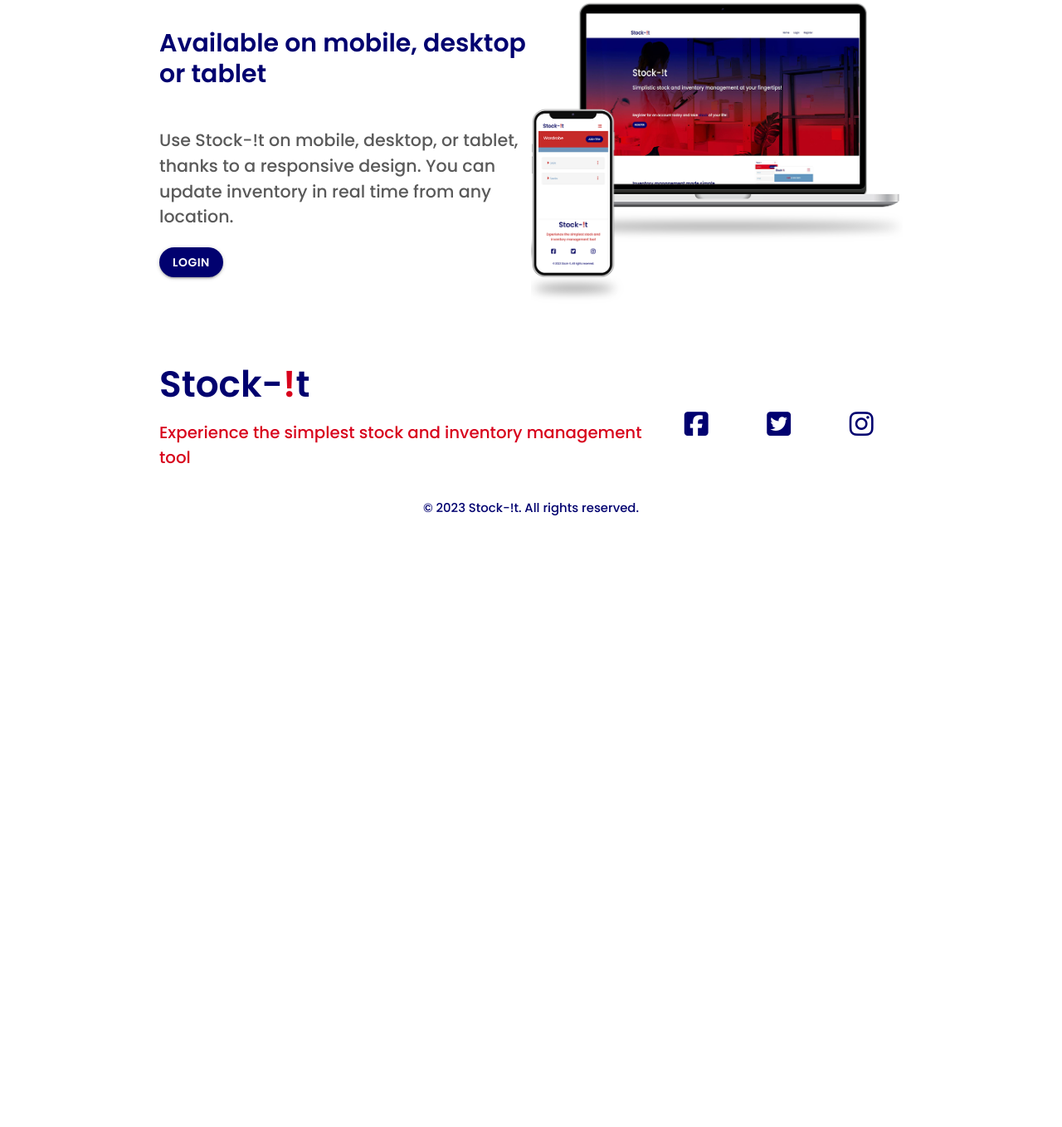
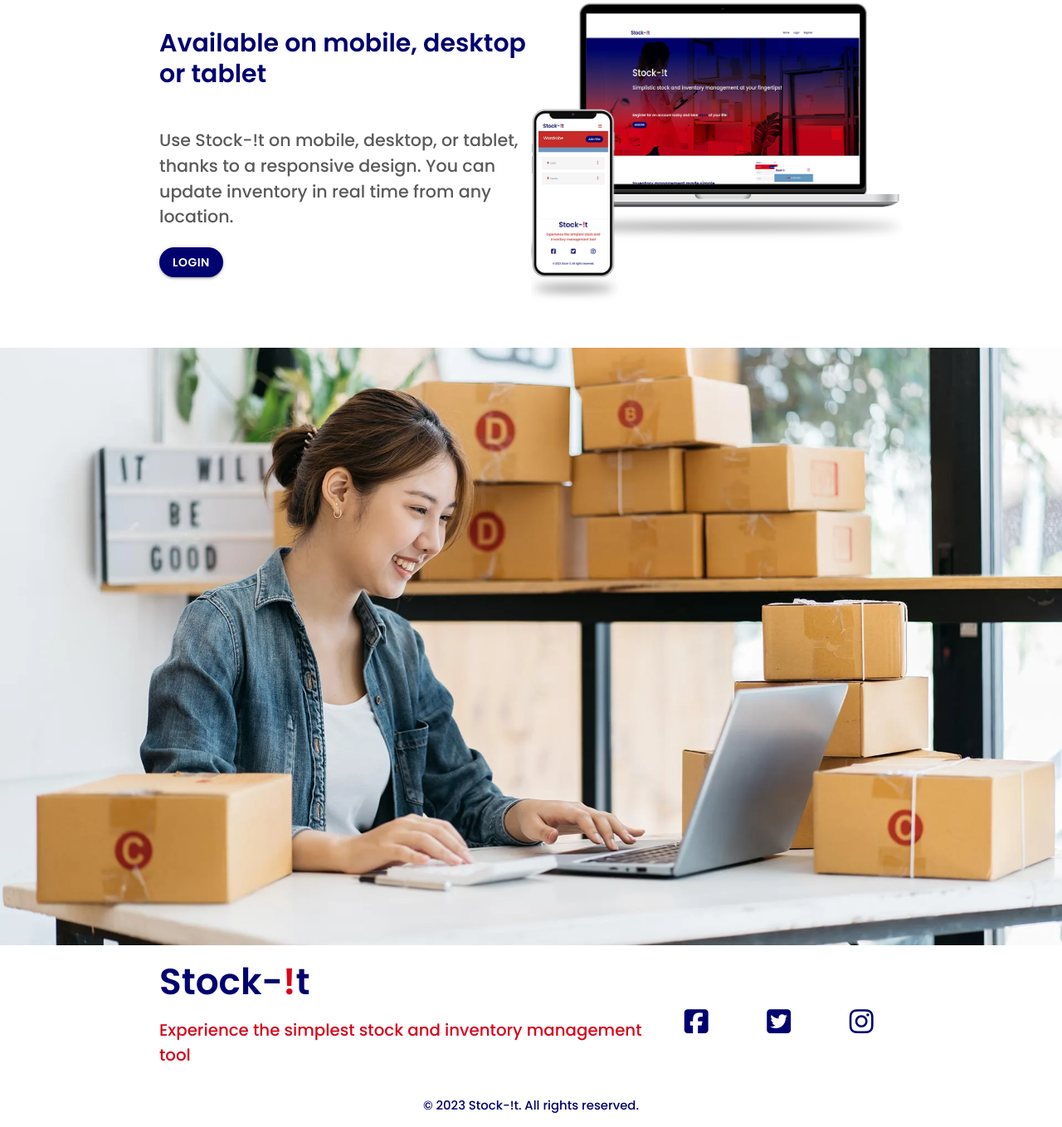
Before and after one commit to DaveWhiteh/stock-it, a Flask app: page / in a window 1280 px wide. Shown: the part 1752-3110 px from the top of the page at 83% size. Before the commit the page ends 2373 px from the top, so only its background shows below. Run offline with Flask 3, Linux system fonts and the light colour scheme; some libraries are stand-ins or nearby versions.

Commit message:
Add pictures-single section to home.html

```diff
--- a/templates/home.html
+++ b/templates/home.html
@@ -95,4 +95,16 @@
     </section>
     <!-- devices section end -->
 
+    <!-- pictures-single section start -->
+    <section id="pictures-single" class="">
+        <div class="row no-margin-bottom">
+            <div class="col s12 no-padding">
+                <picture>
+                    <img src="../static/images/home_pictures-single-1.webp" class="home-image" alt="Lady on her laptop, using stock-it for her business">
+                </picture>
+            </div>
+        </div>
+    </section>
+    <!-- pictures-single section end -->
+
 {% endblock %}
```
Also changed, not shown: static/images/home_pictures-single-1.webp (added).
